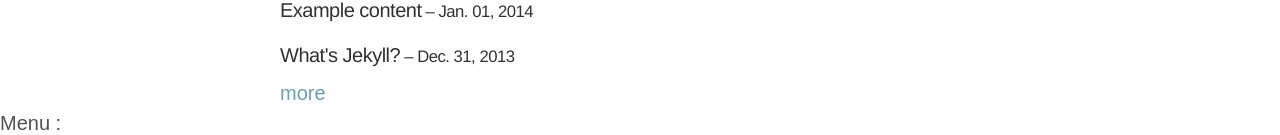
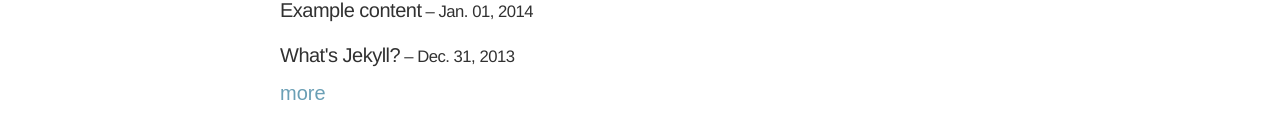
Before and after one commit to irnawansuprapti/irnawansuprapti.github.io, a Jekyll site: the page built from index.html, in a window 1280 px wide and 994 px high. Shown: the part 856-991 px from the top of the window. Built offline with Jekyll 4.4.1, drawn with Linux system fonts in a browser that asks for light colours; Markdown is read by kramdown in place of the engine named in the settings; comment, search, counter and statistics services are not loaded.

Commit message:
del menu des

```diff
--- a/_layouts/default.html
+++ b/_layouts/default.html
@@ -27,7 +27,7 @@
       </div>
     </div>
 
-    Menu : <label for="sidebar-checkbox" class="sidebar-toggle"></label>
+    <label for="sidebar-checkbox" class="sidebar-toggle"></label>
 
 <!-- Disqus Embeded -->
     <script type="text/javascript">
```
